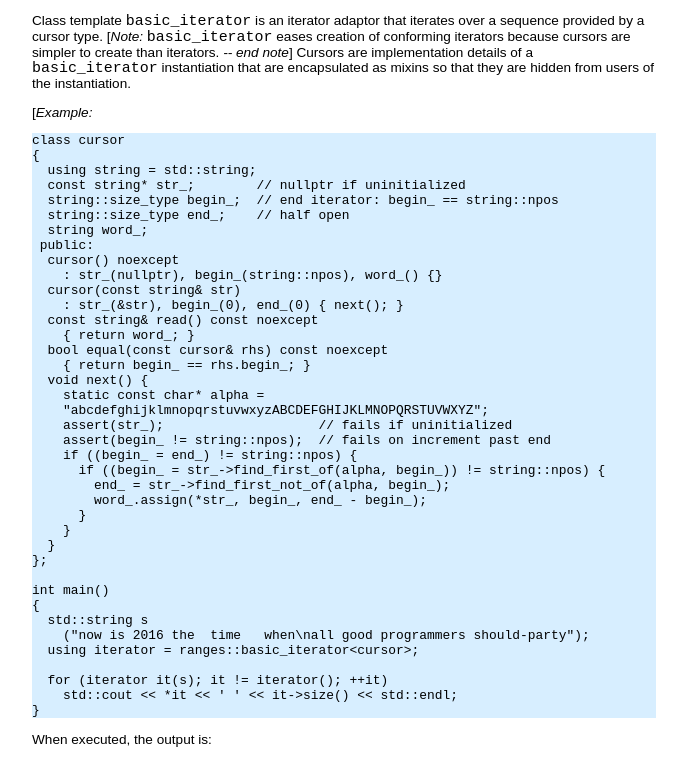
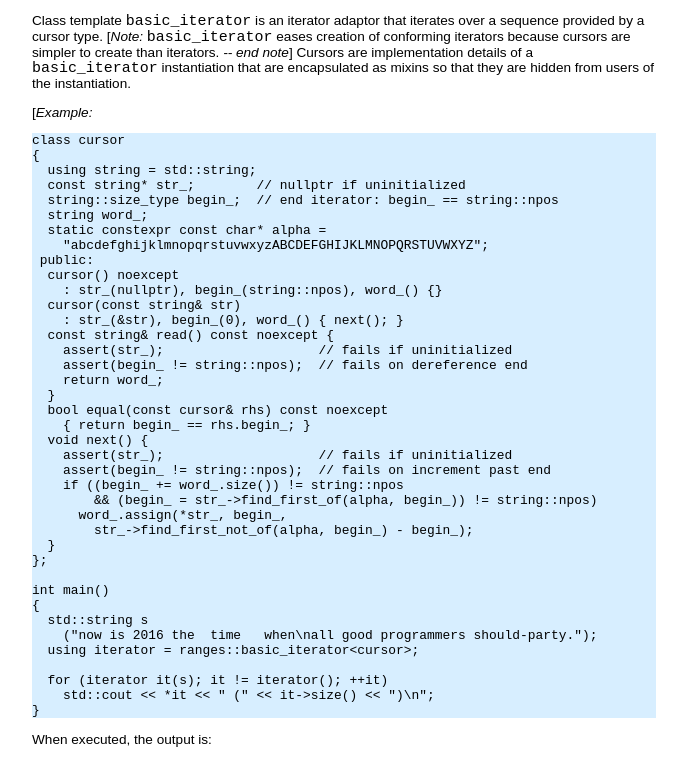
Before and after one commit to Beman/iterator-facade-proposal, a plain HTML site: page iterator-facade-proposal.html in a window 1280 px wide. Shown: the part 2321-3078 px from the top of the page, without its empty margins (296-983 px from the left). Drawn offline with Linux system fonts and the light colour scheme.

Commit message:
Thu 01/21/2016

```diff
--- a/iterator-facade-proposal.html
+++ b/iterator-facade-proposal.html
@@ -109,53 +109,53 @@
   using string = std::string;
   const string* str_;        // nullptr if uninitialized
   string::size_type begin_;  // end iterator: begin_ == string::npos
-  string::size_type end_;    // half open
   string word_;
+  static constexpr const char* alpha =
+    &quot;abcdefghijklmnopqrstuvwxyzABCDEFGHIJKLMNOPQRSTUVWXYZ&quot;;
  public:
   cursor() noexcept
     : str_(nullptr), begin_(string::npos), word_() {}
   cursor(const string&amp; str)
-    : str_(&amp;str), begin_(0), end_(0) { next(); }
-  const string&amp; read() const noexcept
-    { return word_; }
+    : str_(&amp;str), begin_(0), word_() { next(); }
+  const string&amp; read() const noexcept {
+    assert(str_);                    // fails if uninitialized
+    assert(begin_ != string::npos);  // fails on dereference end
+    return word_;
+  }
   bool equal(const cursor&amp; rhs) const noexcept
     { return begin_ == rhs.begin_; }
   void next() {
-    static const char* alpha =
-    &quot;abcdefghijklmnopqrstuvwxyzABCDEFGHIJKLMNOPQRSTUVWXYZ&quot;;
     assert(str_);                    // fails if uninitialized
     assert(begin_ != string::npos);  // fails on increment past end
-    if ((begin_ = end_) != string::npos) {
-      if ((begin_ = str_-&gt;find_first_of(alpha, begin_)) != string::npos) {
-        end_ = str_-&gt;find_first_not_of(alpha, begin_);
-        word_.assign(*str_, begin_, end_ - begin_);
-      }
-    }
+    if ((begin_ += word_.size()) != string::npos
+        &amp;&amp; (begin_ = str_-&gt;find_first_of(alpha, begin_)) != string::npos)
+      word_.assign(*str_, begin_,
+        str_-&gt;find_first_not_of(alpha, begin_) - begin_);
   }
 };
 
 int main()
 {
   std::string s
-    (&quot;now is 2016 the  time   when\nall good programmers should-party&quot;);
+    (&quot;now is 2016 the  time   when\nall good programmers should-party.&quot;);
   using iterator = ranges::basic_iterator&lt;cursor&gt;;
 
   for (iterator it(s); it != iterator(); ++it)
-    std::cout &lt;&lt; *it &lt;&lt; ' ' &lt;&lt; it-&gt;size() &lt;&lt; std::endl;
+    std::cout &lt;&lt; *it &lt;&lt; &quot; (&quot; &lt;&lt; it-&gt;size() &lt;&lt; &quot;)\n&quot;;
 }<!-- end include --></pre></p>
 <p>When executed, the output is:</p>
 <blockquote>
 <pre>
-now 3
-is 2
-the 3
-time 4
-when 4
-all 3
-good 4
-programmers 11
-should 6
-party 5</pre>
+now (3)
+is (2)
+the (3)
+time (4)
+when (4)
+all (3)
+good (4)
+programmers (11)
+should (6)
+party (5)</pre>
 </blockquote>
 <p><em>-- end example</em>]</p>
 <p>A cursor <code>C</code> may extend the interface of <code>basic_iterator&lt;C&gt;</code> by defining a nested mixin type <code>C::mixin</code>. In that way, the author of a cursor can non-intrusively add members and constructors to <code>basic_iterator</code>. If a cursor does not define a nested mixin type, a default mixin type will be provided.</p>
```
